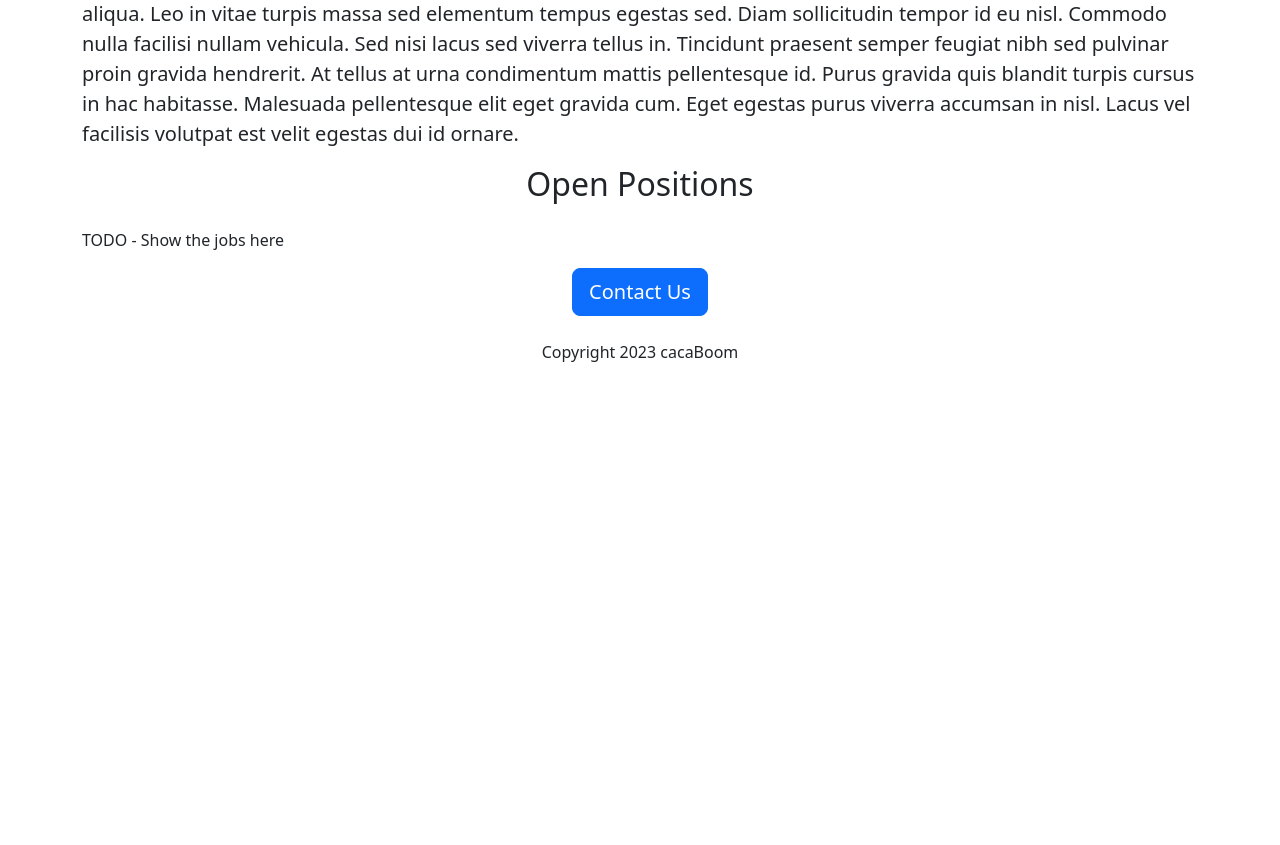
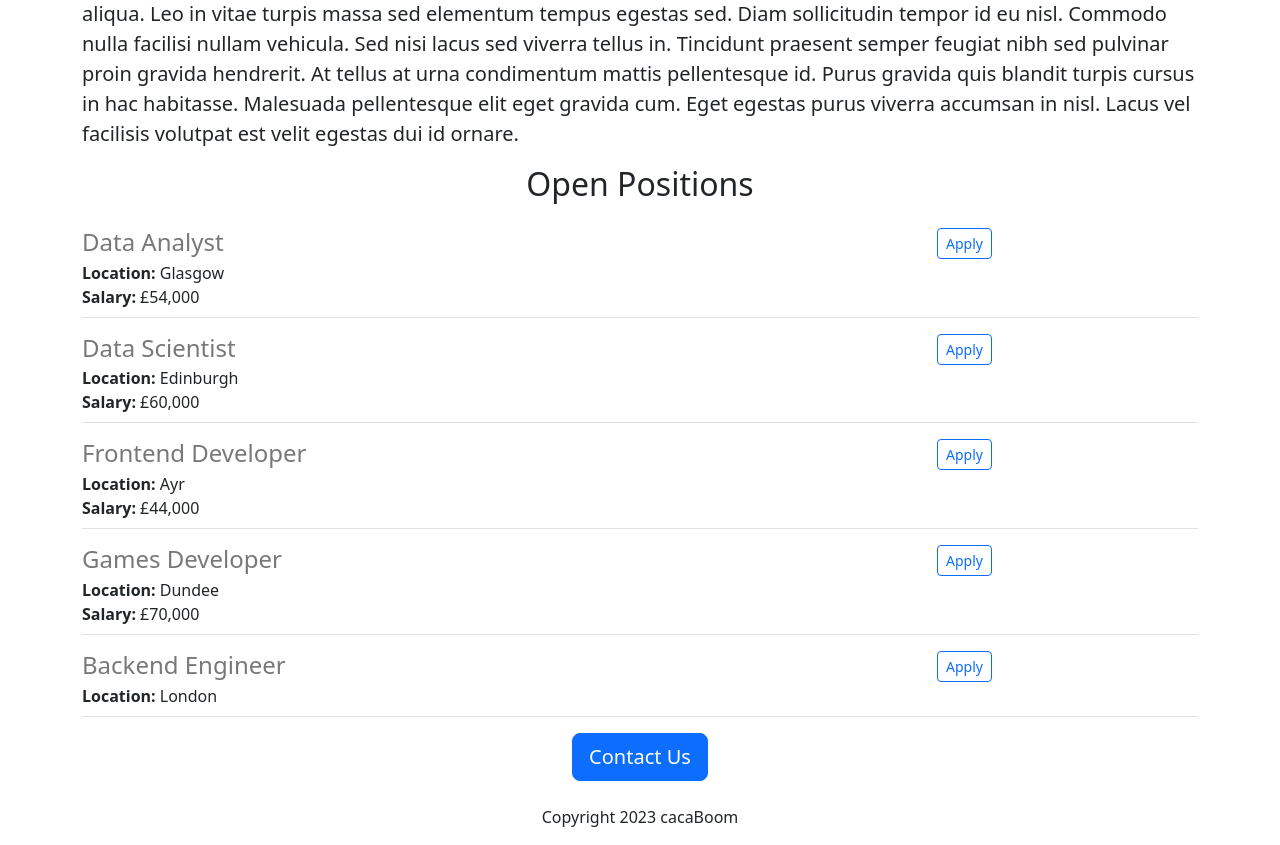
Before and after one commit to tartanbytes101/careers-website, a Flask app: page / in a window 1280 px wide. Shown: the part 501-1346 px from the top of the page. Before the commit the page ends 863 px from the top, so only its background shows below. Run offline with Flask 2, Linux system fonts and the light colour scheme.

Commit message:
hardcoded dynamic data and api route with jsonify

```diff
--- a/app.py
+++ b/app.py
@@ -1,11 +1,45 @@
-from flask import Flask, render_template
-
+from flask import Flask, render_template, jsonify
 
 app = Flask(__name__)
 
+JOBS = [{
+  'id': 1,
+  'title': 'Data Analyst',
+  'location': 'Glasgow',
+  'salary': '£54,000'
+}, {
+  'id': 2,
+  'title': 'Data Scientist',
+  'location': 'Edinburgh',
+  'salary': '£60,000'
+}, {
+  'id': 3,
+  'title': 'Frontend Developer',
+  'location': 'Ayr',
+  'salary': '£44,000'
+}, {
+  'id': 4,
+  'title': 'Games Developer',
+  'location': 'Dundee',
+  'salary': '£70,000'
+}, {
+  'id': 5,
+  'title': 'Backend Engineer',
+  'location': 'London'
+}]
+
+
 @app.route("/")
 def hello_world():
-  return render_template("homeB.html")
+  return render_template("homeB.html", jobs=JOBS, company_name="cacaBoom")
+
+
+#__json endpoint for API (Application Programming Interface)
+#__ more info go to: https://www.w3schools.com/js/js_api_intro.asp
+#__ adding /api/jobs to url in browser address bar will display jason file of jobs data
+@app.route("/api/jobs")
+def list_jobs():
+  return jsonify(JOBS)
 
 
 #__start the app
--- a/templates/homeB.html
+++ b/templates/homeB.html
@@ -17,12 +17,16 @@
 </head>
 <body>
   <div class="container">
-  <h1 class="text-center mt-2 mb-4">cacaBoom Careers</h1>
+  <h1 class="text-center mt-2 mb-4">{{company_name}} Careers</h1>
   <img class="img-fluid" id="banner" src="static/banner.jpg">
   <h2 class="text-center mt-2 mb-4">About cacaBoom</h2>
   <p class="lead">Lorem ipsum dolor sit amet, consectetur adipiscing elit, sed do eiusmod tempor incididunt ut labore et dolore magna aliqua. Leo in vitae turpis massa sed elementum tempus egestas sed. Diam sollicitudin tempor id eu nisl. Commodo nulla facilisi nullam vehicula. Sed nisi lacus sed viverra tellus in. Tincidunt praesent semper feugiat nibh sed pulvinar proin gravida hendrerit. At tellus at urna condimentum mattis pellentesque id. Purus gravida quis blandit turpis cursus in hac habitasse. Malesuada pellentesque elit eget gravida cum. Eget egestas purus viverra accumsan in nisl. Lacus vel facilisis volutpat est velit egestas dui id ornare.</p>
   <h2 class="text-center mt-2 mb-4">Open Positions</h2>
-  <p class="bodytext">TODO - Show the jobs here</p>
+  <div>
+    {% for job in jobs %}
+     {% include 'jobitem.html' %}
+    {% endfor %}
+  </div>
   <div id="contact_us_container" class="text-center">
     <button class="btn btn-primary btn-lg">Contact Us</button>
     <p class="mt-4">Copyright 2023 cacaBoom</p>
--- /dev/null
+++ b/templates/jobitem.html
@@ -0,0 +1,22 @@
+ <div class='border-bottom' style="margin-bottom:16px; padding-bottom:8px;">
+   <div class="row">
+   <div class="col-9">
+        <h4
+          style="color:rgb(120,120,120); margin-bottom: 4px;">
+          {{job['title']}}
+        </h4>
+        <div>
+          <b>Location:</b> {{job['location']}}
+        </div>
+        {% if 'salary' in job %}
+          <div>
+            <b>Salary:</b> {{job['salary']}}
+          </div>
+        {% endif %}
+   </div>
+   <div class="col-3">
+   <button type="button" class="btn btn-outline-primary btn-sm">Apply</button>
+   </div>
+   </div><!--end of class row -->
+
+ </div>
```
